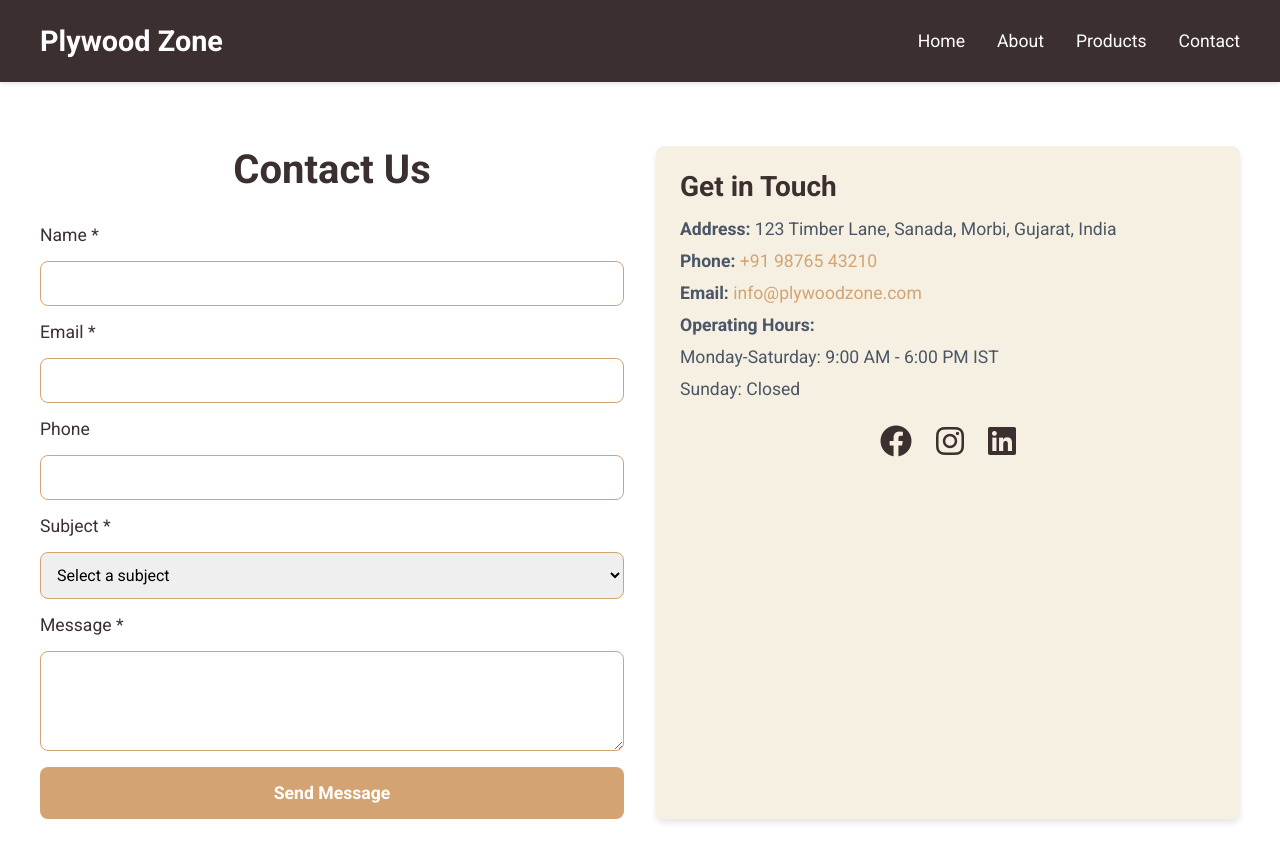
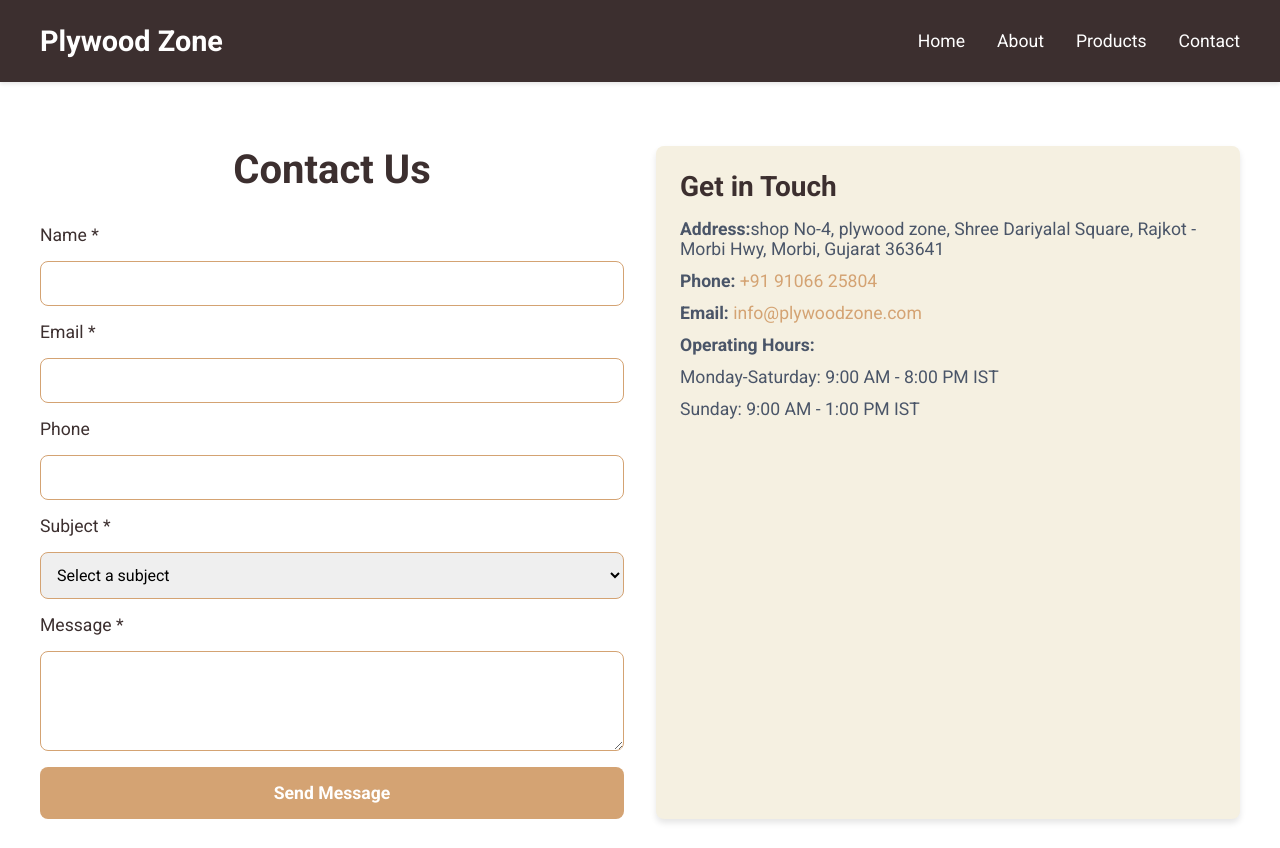
Before and after one commit to avadhpatel1508/PlywoodZone, a plain HTML site: page contact.html in a window 1280 px wide. Shown: the top 848 px of the page. Drawn offline with Linux system fonts and the light colour scheme.

Commit message:
Add files via upload

```diff
--- a/contact.html
+++ b/contact.html
@@ -491,17 +491,12 @@
             </div>
             <div class="contact-info">
                 <h3>Get in Touch</h3>
-                <p><strong>Address:</strong> 123 Timber Lane, Sanada, Morbi, Gujarat, India</p>
-                <p><strong>Phone:</strong> <a href="tel:+919876543210">+91 98765 43210</a></p>
+                <p><strong>Address:</strong>shop No-4, plywood zone, Shree Dariyalal Square, Rajkot - Morbi Hwy, Morbi, Gujarat 363641</p>
+                <p><strong>Phone:</strong> <a href="tel:+91 91066 25804">+91 91066 25804</a></p>
                 <p><strong>Email:</strong> <a href="mailto:info@plywoodzone.com">info@plywoodzone.com</a></p>
                 <p><strong>Operating Hours:</strong></p>
-                <p>Monday-Saturday: 9:00 AM - 6:00 PM IST</p>
-                <p>Sunday: Closed</p>
-                <div class="social-links">
-                    <a href="https://facebook.com/plywoodzone" target="_blank"><i class="fab fa-facebook"></i></a>
-                    <a href="https://instagram.com/plywoodzone" target="_blank"><i class="fab fa-instagram"></i></a>
-                    <a href="https://linkedin.com/company/plywoodzone" target="_blank"><i class="fab fa-linkedin"></i></a>
-                </div>
+                <p>Monday-Saturday: 9:00 AM - 8:00 PM IST</p>
+                <p>Sunday: 9:00 AM - 1:00 PM IST</p>
             </div>
         </div>
         <div class="map-placeholder">
```
